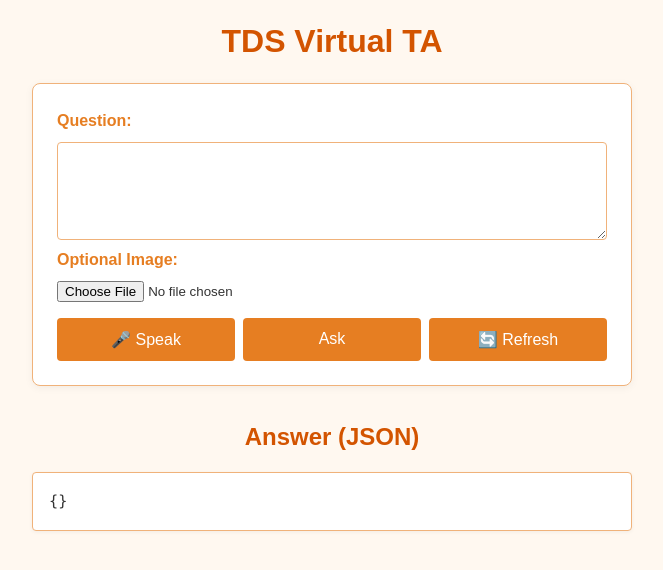
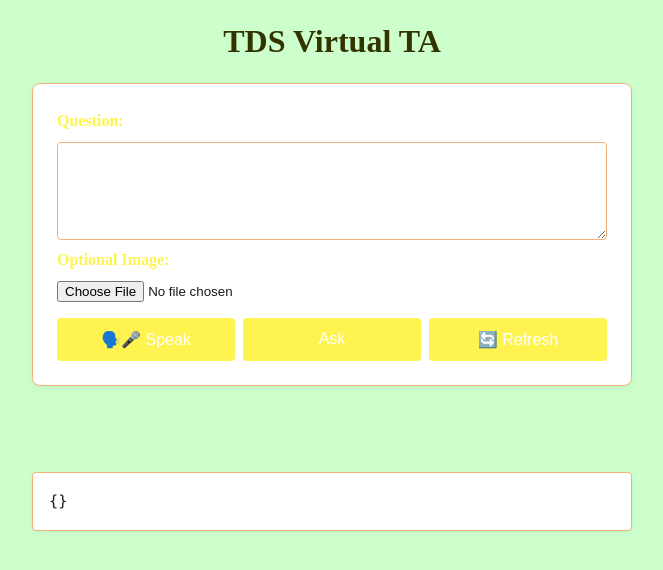
Before and after one commit to AlgoAjji/Virtual_TA_ChatBot, a plain HTML site: page static/index.html in a window 1280 px wide. Shown: the whole page, without its empty margins (308-971 px from the left). Drawn offline with Linux system fonts and the light colour scheme.

Commit message:
Update index.html
updated fonts

```diff
--- a/static/index.html
+++ b/static/index.html
@@ -12,17 +12,17 @@
       padding: 0;
     }
     body {
-      font-family: Arial, sans-serif;
-      line-height: 1.6;
-      background-color: #fff8f0;
-      color: #333;
-      padding: 1rem;
+  font-family: "Times New Roman", serif;
+  line-height: 1.6;
+  background-color: #ccffcc; /* light neon green */
+  color: #1a1a1a;
+  padding: 1rem;
     }
     h1 {
       text-align: center;
       margin-bottom: 1rem;
       font-size: 2rem;
-      color: #d35400;
+      color: #333300;
     }
     form {
       max-width: 600px;
@@ -37,7 +37,7 @@
       font-weight: bold;
       display: block;
       margin-bottom: 0.5rem;
-      color: #e67e22;
+      color: #fff44f;
     }
     textarea {
       width: 100%;
@@ -59,7 +59,7 @@
     }
     .controls button {
       flex: 1;
-      background-color: #e67e22;
+      background-color: #fff44f;
       color: #fff;
       border: none;
       padding: 0.75rem;
@@ -69,13 +69,13 @@
       transition: background-color 0.2s;
     }
     .controls button:hover {
-      background-color: #d35400;
+      background-color: #ccffcc;
     }
     h2 {
       text-align: center;
       margin-bottom: 1rem;
       font-size: 1.5rem;
-      color: #d35400;
+      color: #ccffcc;
     }
     #answerOutput {
       max-width: 600px;
@@ -106,7 +106,7 @@
     <input type="file" id="imageInput" accept="image/*">
 
     <div class="controls">
-      <button type="button" id="voiceBtn">🎤 Speak</button>
+      <button type="button" id="voiceBtn">🗣️🎤 Speak</button>
       <button type="submit">Ask</button>
       <button type="button" id="refreshBtn">🔄 Refresh</button>
     </div>
@@ -129,7 +129,7 @@
       recognizer.onresult = e => {
         questionEl.value = e.results[0][0].transcript;
       };
-      recognizer.onend = () => { voiceBtn.textContent = '🎤 Speak'; };
+      recognizer.onend = () => { voiceBtn.textContent = '🗣️🎤 Speak'; };
       voiceBtn.addEventListener('click', () => recognizer.start());
     } else {
       voiceBtn.disabled = true;
```
